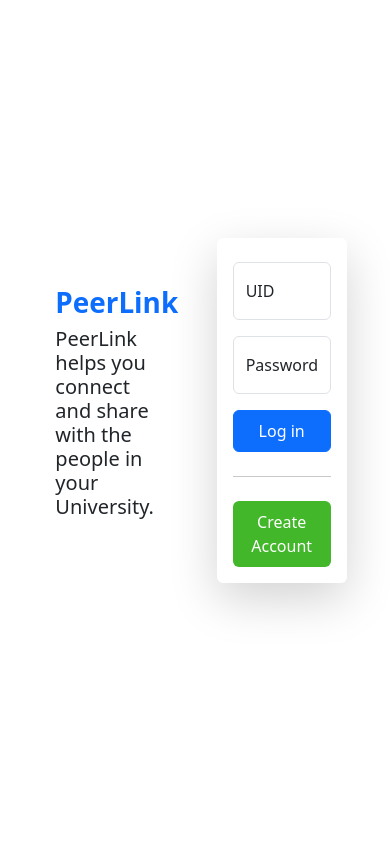
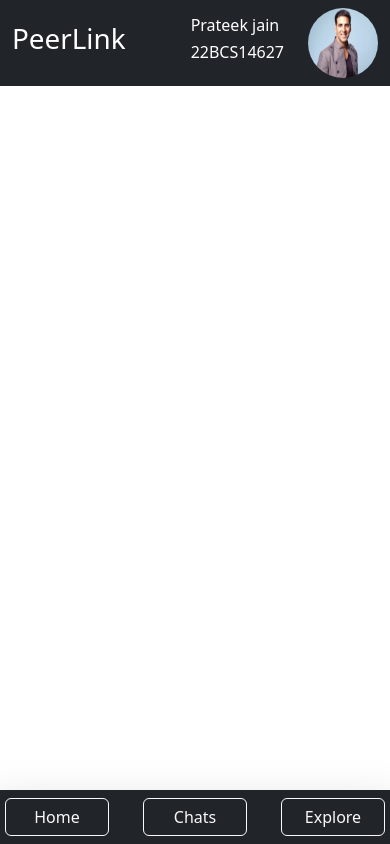
Before and after one commit to Kaushik1766/PeerLink, a React (Vite) app in the folder client/: page / in a window 390 px wide. Built offline with nearby package versions, Linux system fonts and the light colour scheme.

Commit message:
navbar created

```diff
--- a/client/package.json
+++ b/client/package.json
@@ -10,12 +10,14 @@
     "preview": "vite preview"
   },
   "dependencies": {
+    "@reduxjs/toolkit": "^2.1.0",
     "axios": "^1.6.2",
     "bootstrap": "^5.3.2",
     "react": "^18.2.0",
     "react-bootstrap": "^2.10.0",
     "react-bootstrap-icons": "^1.10.3",
     "react-dom": "^18.2.0",
+    "react-redux": "^9.1.0",
     "react-router-dom": "^6.21.0"
   },
   "devDependencies": {
--- a/client/src/PageRouter.jsx
+++ b/client/src/PageRouter.jsx
@@ -1,16 +1,17 @@
-import { HashRouter, BrowserRouter, Routes, Route } from 'react-router-dom';
-import Login from './pages/Login';
-import NotFound from './pages/NotFound';
+import { HashRouter, BrowserRouter, Routes, Route } from "react-router-dom";
+import Login from "./pages/Login";
+import Navbar from "./components/Navbar";
+import NotFound from "./pages/NotFound";
 
 export default function PageRouter() {
   return (
-
     <BrowserRouter>
       <Routes>
+        <Route index element={<Navbar />} />
         <Route index element={<Login />} />
         {/* <Route path='/home' element={<App />} />
                 <Route path='/create' element={<Create />} /> */}
-                <Route path='*' element={< NotFound />} />
+        <Route path="*" element={<NotFound />} />
       </Routes>
     </BrowserRouter>
     // <HashRouter>
--- /dev/null
+++ b/client/src/components/Navbar.jsx
@@ -0,0 +1,48 @@
+import React from "react";
+import { useSelector } from "react-redux";
+
+function Navbar() {
+  const userData = useSelector((state) => state.login);
+
+  return (
+    <section className="bg-dark py-2">
+      <div className="container-fluid">
+        <div className="d-flex flex-row align-items-center justify-content-between">
+          <h1 className="text-white w-auto">PeerLink</h1>
+
+          <div className="navbar navbar-dark fixed-bottom d-md-none d-flex row align-items-center z-3 shadow-lg bg-dark">
+            <div className="gap-2 d-grid col">
+              <div className="row gap-0 d-flex justify-content-around">
+                <button className="col-3 btn btn-outline-light">Home</button>
+                <button className="col-3 btn btn-outline-light">Chats</button>
+                <button className="col-3 btn btn-outline-light">Explore</button>
+              </div>
+            </div>
+          </div>
+          <div className="row gap-2 d-none d-md-flex align-items-center justify-content-between">
+            <button className="col btn btn-light ">Home</button>
+            <button className="col btn btn-light ">Chats</button>
+            <button className="col btn btn-light ">Explore</button>
+          </div>
+          <div className="row d-flex align-items-center">
+            <div className="col text-white">
+              <h6>{userData.userName}</h6>
+              <h6>{userData.uid}</h6>
+            </div>
+            <div className="col">
+              <img
+                src="/public/images/AkshayKumar.jpg"
+                className="rounded-circle"
+                width={70}
+                height={70}
+                alt="Profile"
+              />
+            </div>
+          </div>
+        </div>
+      </div>
+    </section>
+  );
+}
+
+export default Navbar;
--- /dev/null
+++ b/client/src/features/Login/loginSlice.js
@@ -0,0 +1,25 @@
+import { createSlice } from "@reduxjs/toolkit";
+
+export const loginSlice = createSlice({
+  name: "login",
+  initialState: {
+    userName: "Prateek jain",
+    uid: "22BCS14627"
+  },
+  reducers: {
+    setUserData: (state, action) => {
+      state.userName = action.payload.userName;
+      state.uid = action.payload.uid;
+    },
+    clearUserData: (state) => {
+      state.userName = null;
+      state.uid = null;
+    },
+  },
+});
+
+export const { setUserData, clearUserData } = loginSlice.actions;
+export const selectUserName = (state) => state.login.userName;
+export const selectUid = (state) => state.login.uid;
+
+export default loginSlice.reducer;
--- a/client/src/main.jsx
+++ b/client/src/main.jsx
@@ -1,9 +1,13 @@
-import React from 'react'
-import ReactDOM from 'react-dom/client'
-import 'bootstrap/dist/css/bootstrap.css';
-import PageRouter from './PageRouter.jsx'
-import App from './pages/Login.jsx';
+import React from "react";
+import ReactDOM from "react-dom/client";
+import "bootstrap/dist/css/bootstrap.css";
+import PageRouter from "./PageRouter.jsx";
+import App from "./pages/Login.jsx";
+import { Provider } from "react-redux";
+import store from "./store.js";
 
-ReactDOM.createRoot(document.getElementById('root')).render(
-  <PageRouter />
-)
+ReactDOM.createRoot(document.getElementById("root")).render(
+  <Provider store={store}>
+    <PageRouter />
+  </Provider>
+);
--- a/client/src/pages/Login.jsx
+++ b/client/src/pages/Login.jsx
@@ -1,8 +1,20 @@
 import React from "react";
 import "bootstrap/dist/css/bootstrap.min.css";
+import { useSelector, useDispatch } from "react-redux";
+import loginSlice, { setUserData } from "../features/Login/loginSlice";
 
 function Login() {
-	// test
+  const dispatch = useDispatch();
+  const userData = useSelector((state) => state.login);
+
+  const handleLoginEvent = (e) => {
+    e.preventDefault();
+    const userCredentials = { userName: "Prateek", uid: "22BCS14627" };
+    dispatch(setUserData(userCredentials));
+    console.log(userData);
+  };
+
+
   return (
     <section id="Login">
       <div className="container">
@@ -20,10 +32,12 @@ function Login() {
             </h5>
           </div>
           <div className="z-3 shadow-lg p-3 pt-4 mb-4 bg-white rounded col-4">
-						<form onClick={(e) => {
-							window.alert('login')
-							e.preventDefault()
-						}} className="col-12">
+            <form
+              onSubmit={(e) => {
+                handleLoginEvent(e);
+              }}
+              className="col-12"
+            >
               <div class="form-floating mb-3">
                 <input
                   type="email"
@@ -42,7 +56,13 @@ function Login() {
                 />
                 <label for="floatingPassword">Password</label>
               </div>
-							<button class="btn btn-primary w-100 py-2 mb-2" type="submit">
+              <button
+                onClick={() => {
+                  console.log(userData);
+                }}
+                class="btn btn-primary w-100 py-2 mb-2"
+                type="submit"
+              >
                 Log in
               </button>
               <hr />
--- /dev/null
+++ b/client/src/store.js
@@ -0,0 +1,8 @@
+import { configureStore } from "@reduxjs/toolkit";
+import loginSlice from "./features/Login/loginSlice.js"
+
+export default configureStore({
+  reducer: {
+    login: loginSlice
+ }
+});
```
Also changed, not shown: client/src/pages/App.jsx (added, +12 -0 lines), client/public/images/AkshayKumar.jpg (added), 1 other file (tests, documents, lock files or other folders). Lines whose indentation alone changed are shown as unchanged.
